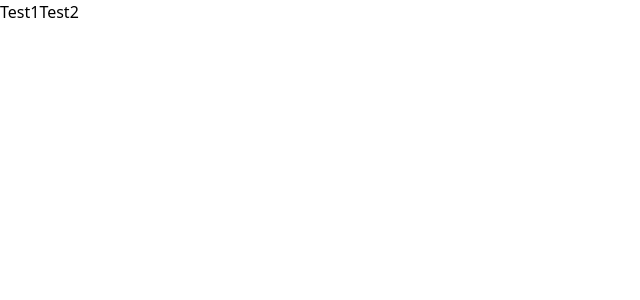
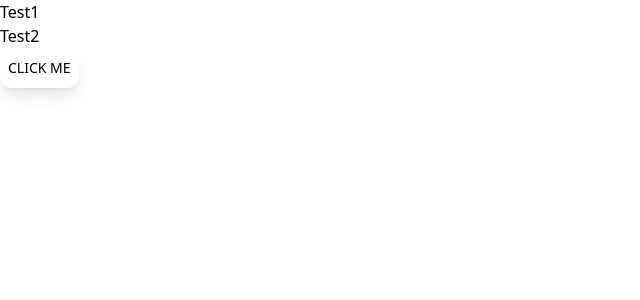
Before and after one commit to MESC2020/p.e.t.-calendar, a React (Create React App) app: page / in a window 1280 px wide. Shown: the top 300 px of the page, without its empty margins (0-640 px from the left). Built offline with nearby package versions, Linux system fonts and the light colour scheme.

Commit message:
first adjustments to ts

```diff
--- a/src/App.js
+++ /dev/null
@@ -1,14 +0,0 @@
-
-
-function App() {
-  return (
-    <div className="flex select-none">
-     <h1> Test1</h1>
-     <h2> Test2</h2>
-
-
-    </div>
-  );
-}
-
-export default App;
--- /dev/null
+++ b/src/App.tsx
@@ -0,0 +1,26 @@
+import React from "react";
+import { Button } from "./views/partials/Button";
+
+const doNothing = () =>{
+  return(
+    <h1> More text</h1>
+  )
+}
+
+export const App = () => {
+  return (
+    <div className="flex select-none bg-slate-900">
+     <h1> Test1</h1>
+     <h2> Test2</h2>
+     <div className="h-6 w-10 ">
+     <Button
+        disabled={false}
+        onClick = {()=>{doNothing()}}
+        className ="flex h-full w-full items-center justify-center button" >Click me</Button>
+      </div>
+
+    </div>
+  );
+}
+
+export default App;
--- a/src/index.css
+++ b/src/index.css
@@ -1 +1,2 @@
 @import "styles/settings.css";
+@import "styles/helpers/parts/buttons.css"
--- /dev/null
+++ b/src/styles/helpers/parts/buttons.css
@@ -0,0 +1,21 @@
+button, .btn {
+    @apply transition-all duration-300
+    bg-gradient-to-r
+    py-2 px-2 h-10 overflow-ellipsis
+    font-medium uppercase text-xs md:text-sm text-center
+    shadow-lg
+    hover:scale-105 transform
+    focus:outline-none focus:ring-2 focus:ring-offset-2
+    block rounded-xl
+    outline-none select-none
+}
+
+button[disabled], .btn[disabled] {
+    @apply hover:scale-100 select-none;
+    cursor: initial;
+    filter: opacity(0.5);
+}
+
+a.text-link {
+    @apply mb-0 text-center w-full mt-4 text-xs inline-block text-blue-500 hover:text-blue-100 font-light select-none
+}
--- /dev/null
+++ b/src/views/partials/Button.tsx
@@ -0,0 +1,24 @@
+import React from "react";
+/**
+ * Main Button that is used across our platform
+ * @function
+ */
+
+interface IbuttonProps {
+    disabled : boolean,
+    onClick :     any,
+    className: string,
+    color? : string,
+    fullWidth? : any,
+    children?: any
+}
+
+ export const Button = (props: IbuttonProps) => {
+
+    return (
+        <button
+            disabled={props.disabled}
+            onClick={props.onClick}
+            className={(props.color ? "from-" + props.color + "-500 to-" + props.color + "-100 focus:ring-" + props.color + "-500" : "from-pink-500 to-pink-100 focus:ring-pink-500") + " " + (props.fullWidth ? "w-full" : "") + " " + (props.className ?? "")}>
+            {props.children}</button>);
+}
```
Also changed, not shown: electron/tsconfig.json (added, +15 -0 lines), package.json (+8 -3 lines), tsconfig.json (added, +26 -0 lines), src/index.tsx (renamed from src/index.js), 1 other file (tests, documents, lock files or other folders).
